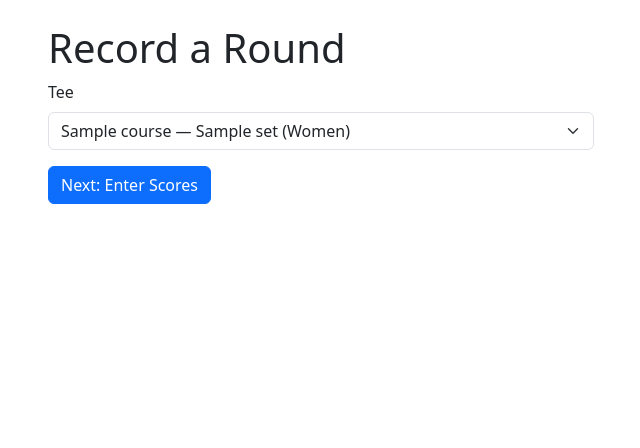
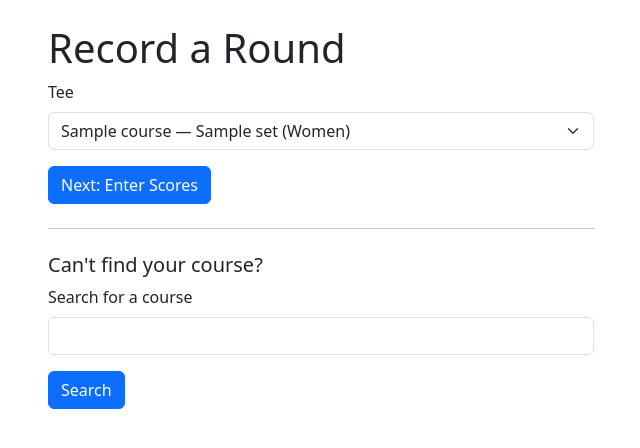
Before and after one commit to djsv23/golf-tracker, a Flask app: page /rounds/new in a window 1280 px wide. Shown: the part 56-504 px from the top of the page, without its empty margins (319-959 px from the left). Run offline with Flask 3, Linux system fonts and the light colour scheme; a user stored in the database is signed in; tables that the repository leaves empty hold one stand-in row (values such as "Sample post"); some libraries are stand-ins or nearby versions.

Commit message:
Add golfcourseapi search/import to round entry
The courses management UI already had "Import from API"
(/courses/import), but round entry only offered a dropdown of tee
sets already in the database -- a user starting a round on an
unlisted course had to abandon setup, import it from the Courses
page, then start over.

/rounds/new now shows an inline course search panel whenever
GOLF_API_KEY is configured, alongside the existing tee-set picker.
Searching hits the same provider the courses UI uses; importing a
result redirects back to round setup with the new course's tee set
preselected. Also show an empty-state message when no tee sets exist
yet, and note when a course is missing entirely.

Extracted the fetch-then-persist pair duplicated across the courses
import route and the `flask import-course` CLI command into
import_course_by_external_id() (app/services/courses/importer.py),
now shared by both plus the new rounds route.

Co-Authored-By: Claude Sonnet 5 <noreply@anthropic.com>
Claude-Session: https://claude.ai/code/session_0125S9FmVdy5ePkq1VVNuaor

```diff
--- a/app/courses/routes.py
+++ b/app/courses/routes.py
@@ -7,7 +7,7 @@ from app.extensions import db
 from app.models.course import Course, Hole, TeeSet
 from app.models.round import Round
 from app.services.courses.base import CourseProviderError
-from app.services.courses.persist import persist_detail
+from app.services.courses.importer import import_course_by_external_id
 from app.services.courses.registry import (external_provider_configured,
                                              get_course_provider)
 
@@ -162,10 +162,8 @@ def import_search():
 def import_course(external_id):
     if not external_provider_configured():
         abort(404)
-    provider = get_course_provider()
     try:
-        course_detail = provider.fetch(external_id)
-        course = persist_detail(course_detail, provider.source_name)
+        course = import_course_by_external_id(external_id)
     except CourseProviderError as exc:
         flash(str(exc))
         return redirect(url_for('courses.import_search'))
--- a/app/rounds/forms.py
+++ b/app/rounds/forms.py
@@ -25,6 +25,14 @@ class RoundSetupForm(FlaskForm):
         ]
 
 
+class CourseSearchForm(FlaskForm):
+    # Field name intentionally not "submit" -- this form and RoundSetupForm
+    # both post to rounds.new, and each needs its own submit-button name so
+    # the route can tell which one fired.
+    search_query = StringField('Search for a course', validators=[DataRequired()])
+    search_submit = SubmitField('Search')
+
+
 class HoleScoreEntryForm(FlaskForm):
     class Meta:
         csrf = False
--- a/app/rounds/routes.py
+++ b/app/rounds/routes.py
@@ -2,11 +2,16 @@ from flask import abort, flash, redirect, render_template, request, url_for
 from flask_login import current_user, login_required
 from sqlalchemy import select
 
+from app.courses.forms import ImportConfirmForm
 from app.extensions import db
 from app.models.course import TeeSet
 from app.models.round import HoleScore, Round
 from app.rounds import bp
-from app.rounds.forms import RoundSetupForm, ScorecardForm
+from app.rounds.forms import CourseSearchForm, RoundSetupForm, ScorecardForm
+from app.services.courses.base import CourseProviderError
+from app.services.courses.importer import import_course_by_external_id
+from app.services.courses.registry import (external_provider_configured,
+                                             get_course_provider)
 from app.services.scoring import recalculate
 
 
@@ -24,10 +29,53 @@ def list_rounds():
 @bp.route('/new', methods=['GET', 'POST'])
 @login_required
 def new():
-    form = RoundSetupForm()
+    import_enabled = external_provider_configured()
+    search_form = CourseSearchForm() if import_enabled else None
+    import_form = ImportConfirmForm() if import_enabled else None
+    results = None
+
+    # RoundSetupForm and CourseSearchForm both post to this same view, so
+    # dispatch on which submit button actually fired before touching the
+    # other form -- see the note on CourseSearchForm.search_submit.
+    if request.method == 'POST' and search_form is not None and search_form.search_submit.data:
+        if search_form.validate():
+            try:
+                results = get_course_provider().search(search_form.search_query.data)
+            except CourseProviderError as exc:
+                flash(str(exc))
+                results = []
+        form = RoundSetupForm(formdata=None)
+        return render_template('rounds/setup.html', form=form, search_form=search_form,
+                                import_form=import_form, results=results,
+                                import_enabled=import_enabled)
+
+    if request.method == 'GET':
+        tee_set_id = request.args.get('tee_set_id', type=int)
+        form = RoundSetupForm(tee_set_id=tee_set_id) if tee_set_id else RoundSetupForm()
+    else:
+        form = RoundSetupForm()
+
     if form.validate_on_submit():
         return redirect(url_for('rounds.new_scorecard', tee_set_id=form.tee_set_id.data))
-    return render_template('rounds/setup.html', form=form)
+    return render_template('rounds/setup.html', form=form, search_form=search_form,
+                            import_form=import_form, results=results,
+                            import_enabled=import_enabled)
+
+
+@bp.route('/new/import/<external_id>', methods=['POST'])
+@login_required
+def import_course(external_id):
+    if not external_provider_configured():
+        abort(404)
+    try:
+        course = import_course_by_external_id(external_id)
+    except CourseProviderError as exc:
+        flash(str(exc))
+        return redirect(url_for('rounds.new'))
+    flash(f'Imported {course.display_name}.')
+    if course.tee_sets:
+        return redirect(url_for('rounds.new', tee_set_id=course.tee_sets[0].id))
+    return redirect(url_for('courses.detail', course_id=course.id))
 
 
 @bp.route('/new/scorecard', methods=['GET', 'POST'])
--- a/app/rounds/templates/rounds/setup.html
+++ b/app/rounds/templates/rounds/setup.html
@@ -5,7 +5,43 @@
 <div class="row justify-content-center">
 	<div class="col-md-6">
 		<h1>Record a Round</h1>
+		{% if form.tee_set_id.choices %}
 		{{ render_form(form) }}
+		{% else %}
+		<p class="text-muted">
+			No courses yet.
+			<a href="{{ url_for('courses.new') }}">Add one</a>{% if import_enabled %}, or search for one below{% endif %}.
+		</p>
+		{% endif %}
+
+		{% if import_enabled %}
+		<hr class="my-4">
+		<h2 class="h5">Can't find your course?</h2>
+		{{ render_form(search_form) }}
+
+		{% if results is not none %}
+		<h3 class="h6 mt-3">Results</h3>
+		<table class="table table-striped">
+			<thead><tr><th>Course</th><th>Location</th><th></th></tr></thead>
+			<tbody>
+			{% for result in results %}
+			<tr>
+				<td>{{ result.club_name }} &mdash; {{ result.course_name }}</td>
+				<td>{% if result.city %}{{ result.city }}{% if result.state %}, {{ result.state }}{% endif %}{% endif %}</td>
+				<td>
+					<form action="{{ url_for('rounds.import_course', external_id=result.external_id) }}" method="post" class="d-inline">
+						{{ import_form.hidden_tag() }}
+						<button type="submit" class="btn btn-sm btn-primary">Import</button>
+					</form>
+				</td>
+			</tr>
+			{% else %}
+			<tr><td colspan="3" class="text-muted">No matches.</td></tr>
+			{% endfor %}
+			</tbody>
+		</table>
+		{% endif %}
+		{% endif %}
 	</div>
 </div>
 {% endblock %}
```
Also changed, not shown: app/cli.py (+3 -6 lines), app/services/courses/importer.py (added, +13 -0 lines), tests/conftest.py (+27 -0 lines), tests/test_courses_import.py (+1 -22 lines), tests/test_rounds_course_import.py (added, +102 -0 lines).
